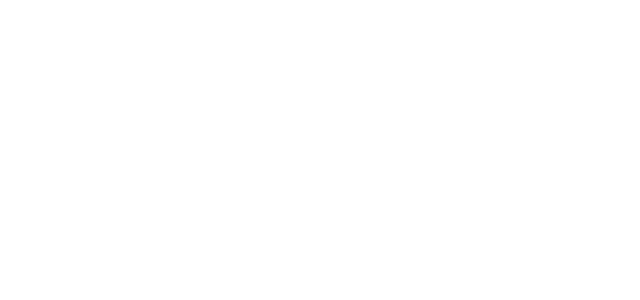
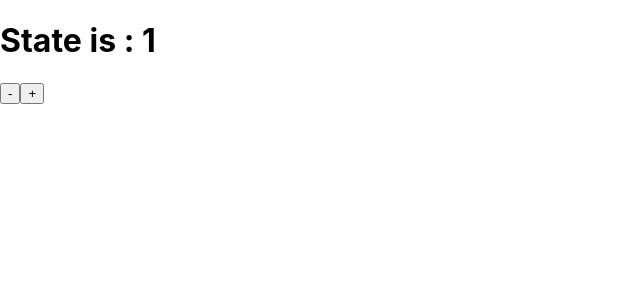
Before and after one commit to Meetawa/increment-decrement-counter, a React (Create React App) app: page / in a window 1280 px wide. Shown: the top 300 px of the page, without its empty margins (0-640 px from the left). Built offline with nearby package versions, Linux system fonts and the light colour scheme.

Commit message:
render counter component

```diff
--- a/src/App.jsx
+++ b/src/App.jsx
@@ -1,7 +1,12 @@
 import React from "react";
+import Counter from "./components/Counter";
 
 const App = () => {
-  return <div></div>;
+  return (
+    <>
+      <Counter />
+    </>
+  );
 };
 
 export default App;
```
